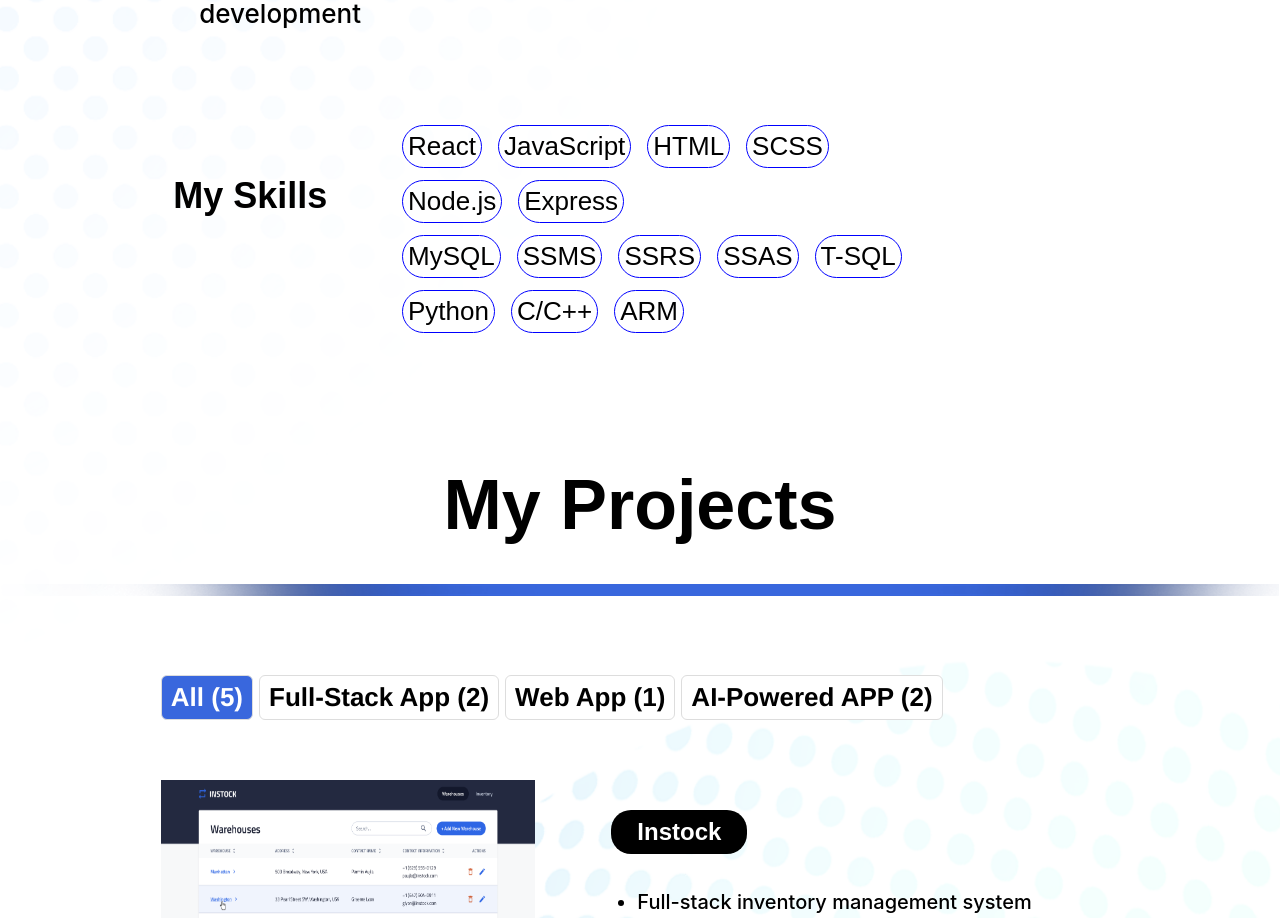
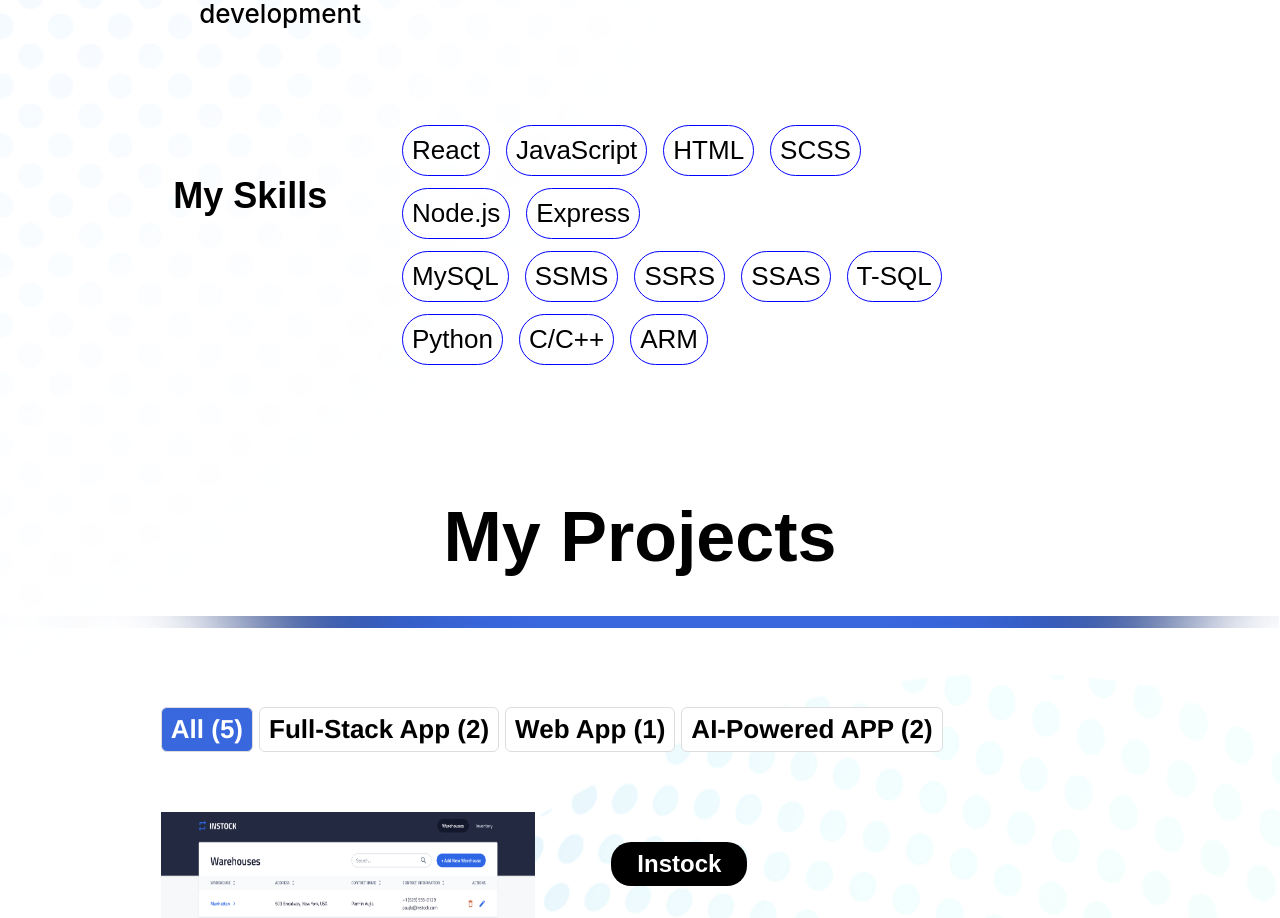
Before and after one commit to wslyyvr/PortfolioWeb, a React (Vite) app: page / in a window 1280 px wide. Shown: the part 1212-2130 px from the top of the page. Built offline with nearby package versions, Linux system fonts and the light colour scheme.

Commit message:
change the sikill tag style

```diff
--- a/src/components/PersonalInfo/PersonalInfo.scss
+++ b/src/components/PersonalInfo/PersonalInfo.scss
@@ -106,6 +106,7 @@
             padding: 5px;
             border: 1px solid blue;
             border-radius: pxToRem(50);
+            padding: 9px;
         }
 
     }
```
